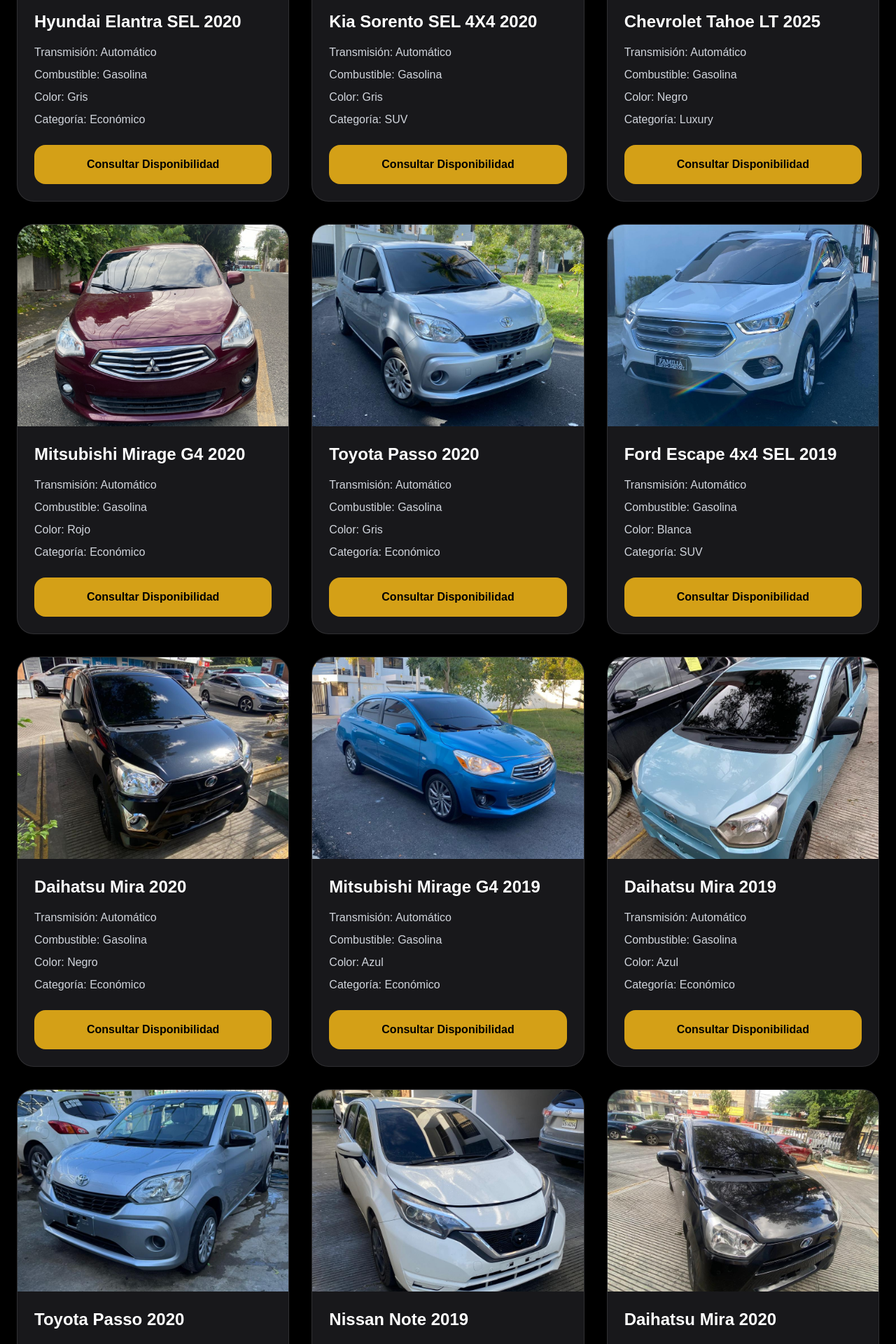
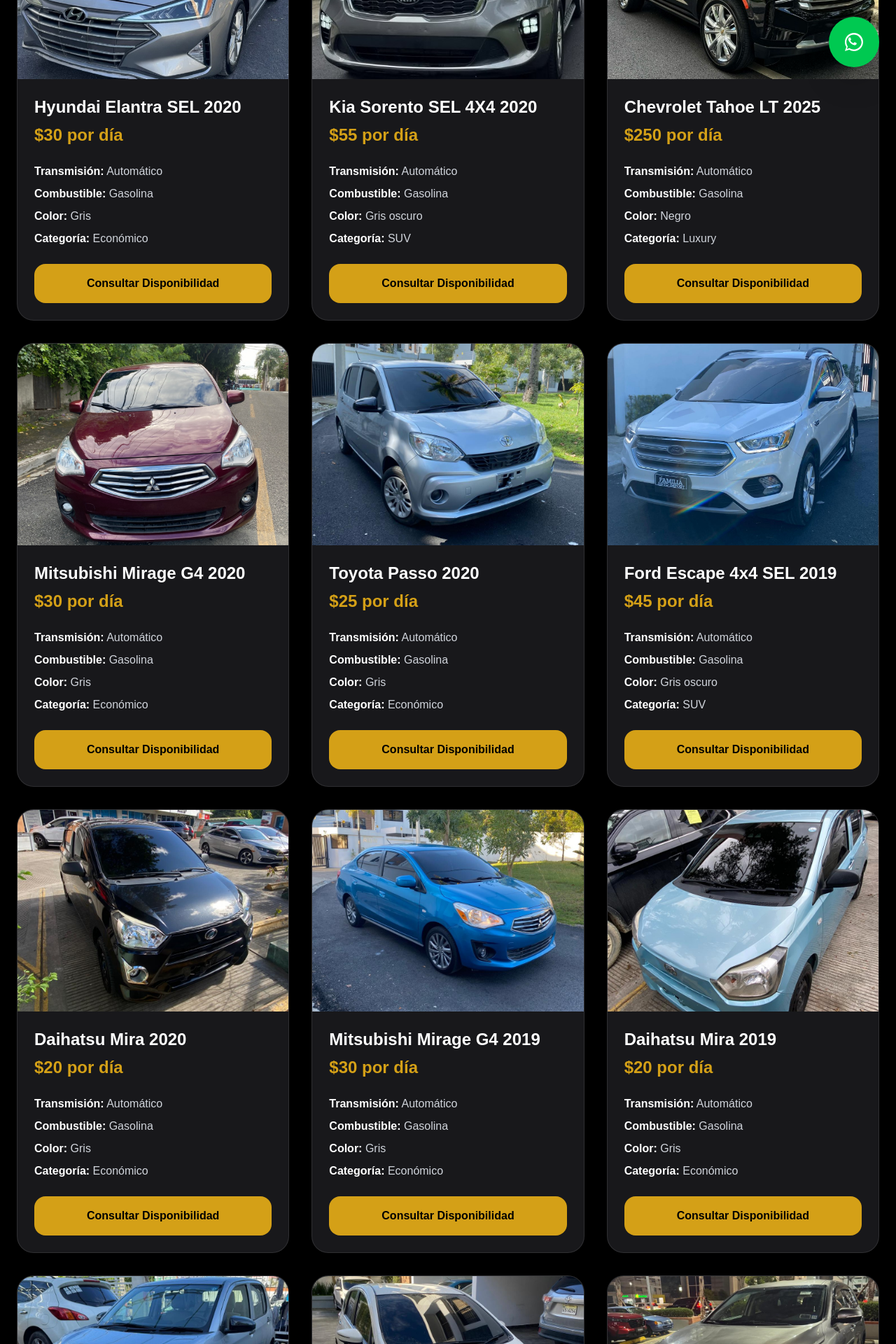
Before and after one commit to magrcrd/New-Repository, a Next.js app: page /catalogo in a window 1280 px wide. Shown: the part 680-2600 px from the top of the page at 70% size. Built offline with nearby package versions, Linux system fonts and the light colour scheme.

Commit message:
final premium website

```diff
--- a/src/app/catalogo/page.tsx
+++ b/src/app/catalogo/page.tsx
@@ -9,217 +9,195 @@ export default function Catalogo() {
     {
       name: "Hyundai Elantra SEL 2020",
       image: "/carro1.jpg",
+      category: "Económico",
+      price: "$30 por día",
       transmission: "Automático",
       fuel: "Gasolina",
       color: "Gris",
-      category: "Económico",
     },
 
     {
       name: "Kia Sorento SEL 4X4 2020",
       image: "/carro2.jpg",
+      category: "SUV",
+      price: "$55 por día",
       transmission: "Automático",
       fuel: "Gasolina",
-      color: "Gris",
-      category: "SUV",
+      color: "Gris oscuro",
     },
 
     {
       name: "Chevrolet Tahoe LT 2025",
       image: "/carro3.jpg",
+      category: "Luxury",
+      price: "$250 por día",
       transmission: "Automático",
       fuel: "Gasolina",
       color: "Negro",
-      category: "Luxury",
     },
 
     {
       name: "Mitsubishi Mirage G4 2020",
       image: "/carro4.jpg",
+      category: "Económico",
+      price: "$30 por día",
       transmission: "Automático",
       fuel: "Gasolina",
-      color: "Rojo",
-      category: "Económico",
+      color: "Gris",
     },
 
     {
       name: "Toyota Passo 2020",
       image: "/carro16.jpg",
+      category: "Económico",
+      price: "$25 por día",
       transmission: "Automático",
       fuel: "Gasolina",
       color: "Gris",
-      category: "Económico",
     },
 
     {
       name: "Ford Escape 4x4 SEL 2019",
       image: "/carro19.jpg",
+      category: "SUV",
+      price: "$45 por día",
       transmission: "Automático",
       fuel: "Gasolina",
-      color: "Blanca",
-      category: "SUV",
+      color: "Gris oscuro",
     },
 
     {
       name: "Daihatsu Mira 2020",
       image: "/carro23.jpg",
+      category: "Económico",
+      price: "$20 por día",
       transmission: "Automático",
       fuel: "Gasolina",
-      color: "Negro",
-      category: "Económico",
+      color: "Gris",
     },
 
     {
       name: "Mitsubishi Mirage G4 2019",
       image: "/carro24.jpeg",
+      category: "Económico",
+      price: "$30 por día",
       transmission: "Automático",
       fuel: "Gasolina",
-      color: "Azul",
-      category: "Económico",
+      color: "Gris",
     },
 
     {
       name: "Daihatsu Mira 2019",
       image: "/carro25.jpeg",
+      category: "Económico",
+      price: "$20 por día",
       transmission: "Automático",
       fuel: "Gasolina",
-      color: "Azul",
-      category: "Económico",
+      color: "Gris",
     },
 
     {
       name: "Toyota Passo 2020",
       image: "/carro26.jpeg",
+      category: "Económico",
+      price: "$25 por día",
       transmission: "Automático",
       fuel: "Gasolina",
       color: "Gris",
-      category: "Económico",
     },
 
     {
       name: "Nissan Note 2019",
       image: "/carro27.jpg",
-      transmission: "Automático",
-      fuel: "Gasolina",
-      color: "Blanco",
       category: "Económico",
-    },
-
-    {
-      name: "Daihatsu Mira 2020",
-      image: "/carro28.jpeg",
-      transmission: "Automático",
-      fuel: "Gasolina",
-      color: "Blanco",
-      category: "Económico",
-    },
-
-    {
-      name: "Mitsubishi Mirage G4 2019",
-      image: "/carro29.jpeg",
-      transmission: "Automático",
-      fuel: "Gasolina",
-      color: "Blanco",
-      category: "Económico",
-    },
-
-    {
-      name: "Mitsubishi Mirage G4 2019",
-      image: "/carro30.jpeg",
-      transmission: "Automático",
-      fuel: "Gasolina",
-      color: "Rojo",
-      category: "Económico",
-    },
-
-    {
-      name: "Daihatsu Mira 2020",
-      image: "/carro31.jpeg",
-      transmission: "Automático",
-      fuel: "Gasolina",
-      color: "Blanco",
-      category: "Económico",
-    },
-
-    {
-      name: "Daihatsu Mira 2016",
-      image: "/carro32.jpeg",
-      transmission: "Automático",
-      fuel: "Gasolina",
-      color: "Blanco",
-      category: "Económico",
-    },
-
-    {
-      name: "Mitsubishi Mirage Hatchback G4 2019",
-      image: "/carro33.jpeg",
+      price: "$30 por día",
       transmission: "Automático",
       fuel: "Gasolina",
       color: "Gris",
-      category: "Económico",
     },
 
     {
       name: "Kia Sorento SEL 2019",
       image: "/carro34.jpeg",
+      category: "SUV",
+      price: "$55 por día",
       transmission: "Automático",
       fuel: "Gasolina",
-      color: "Blanco",
-      category: "SUV",
-    },
-
-    {
-      name: "Daihatsu Mira 2016",
-      image: "/carro35.jpeg",
-      transmission: "Automático",
-      fuel: "Gasolina",
-      color: "Blanco",
-      category: "Económico",
-    },
-
-    {
-      name: "Suzuki Alto 2019",
-      image: "/carro36.jpg",
-      transmission: "Automático",
-      fuel: "Gasolina",
-      color: "Blanco",
-      category: "Económico",
-    },
-
-    {
-      name: "Daihatsu Mira 2019",
-      image: "/carro37.jpeg",
-      transmission: "Automático",
-      fuel: "Gasolina",
-      color: "Blanco",
-      category: "Económico",
-    },
-
-    {
-      name: "Suzuki Alto 2016",
-      image: "/carro38.jpeg",
-      transmission: "Automático",
-      fuel: "Gasolina",
-      color: "Gris",
-      category: "Económico",
+      color: "Gris oscuro",
     },
 
   ];
 
   const [selectedCategory, setSelectedCategory] = useState("Todos");
+  const [searchTerm, setSearchTerm] = useState("");
 
-  const filteredCars =
+  const filteredCars = cars.filter((car) => {
+
+    const matchesCategory =
       selectedCategory === "Todos"
-      ? cars
-      : cars.filter((car) =>
-          car.category.includes(selectedCategory)
-        );
+        ? true
+        : selectedCategory === "SUV"
+        ? car.category.includes("SUV")
+        : selectedCategory === "Luxury"
+        ? car.category.includes("Luxury")
+        : car.category.includes(selectedCategory);
+
+    const matchesSearch =
+      car.name.toLowerCase().includes(searchTerm.toLowerCase());
+
+    return matchesCategory && matchesSearch;
+
+  });
 
   return (
 
-    <main className="bg-black text-white min-h-screen px-6 py-24">
+    <main className="bg-black text-white min-h-screen">
+
+      {/* NAVBAR */}
+
+      <nav className="fixed top-0 left-0 w-full z-50 bg-black/40 backdrop-blur border-b border-white/10">
+
+        <div className="max-w-7xl mx-auto flex items-center justify-between px-6 py-4">
+
+          <div className="flex items-center gap-3">
+
+            <img
+              src="/logo.png"
+              alt="MAG RENT CAR"
+              className="w-12 h-12 object-contain"
+            />
+
+            <div>
+
+              <h1 className="font-bold text-xl">
+                MAG RENT CAR
+              </h1>
+
+              <p className="text-xs text-[#D4A017]">
+                Premium Mobility
+              </p>
+
+            </div>
+
+          </div>
+
+          <a
+            href="https://instagram.com/magrcrd"
+            target="_blank"
+            className="border border-[#D4A017] text-[#D4A017] px-6 py-3 rounded-2xl font-bold hover:bg-[#D4A017] hover:text-black transition"
+          >
+            Instagram
+          </a>
+
+        </div>
+
+      </nav>
+
+      <div className="px-6 py-24">
 
         <div className="max-w-7xl mx-auto">
+
+          {/* TITULO */}
 
           <div className="text-center mb-16">
 
@@ -235,7 +213,25 @@ export default function Catalogo() {
               Vehículos modernos y listos para entrega inmediata
             </p>
 
-          <div className="flex justify-center gap-4 flex-wrap mt-8">
+          </div>
+
+          {/* BUSCADOR */}
+
+          <div className="mb-10">
+
+            <input
+              type="text"
+              placeholder="Buscar vehículo..."
+              value={searchTerm}
+              onChange={(e) => setSearchTerm(e.target.value)}
+              className="w-full bg-zinc-900 border border-white/10 rounded-2xl px-6 py-4 text-white outline-none focus:border-[#D4A017]"
+            />
+
+          </div>
+
+          {/* BOTONES */}
+
+          <div className="flex justify-center gap-4 flex-wrap mb-14">
 
             <button
               onClick={() => setSelectedCategory("Todos")}
@@ -283,15 +279,15 @@ export default function Catalogo() {
 
           </div>
 
-        </div>
+          {/* GRID */}
 
           <div className="grid grid-cols-1 md:grid-cols-3 gap-8">
 
             {filteredCars.map((car) => (
 
               <div
-              key={car.name}
-              className="bg-zinc-900 rounded-3xl overflow-hidden border border-white/10 hover:border-[#D4A017] transition duration-300"
+                key={car.name + car.image}
+                className="bg-zinc-900 rounded-3xl overflow-hidden border border-white/10 hover:border-[#D4A017] hover:-translate-y-2 transition duration-300"
               >
 
                 <img
@@ -302,19 +298,43 @@ export default function Catalogo() {
 
                 <div className="p-6">
 
-                <h2 className="text-2xl font-bold mb-4">
+                  <h2 className="text-2xl font-bold mb-2">
                     {car.name}
                   </h2>
 
+                  <p className="text-[#D4A017] text-2xl font-bold mb-6">
+                    {car.price}
+                  </p>
+
                   <div className="space-y-2 text-gray-300 mb-6">
 
-                  <p>Transmisión: {car.transmission}</p>
+                    <p>
+                      <span className="text-white font-semibold">
+                        Transmisión:
+                      </span>{" "}
+                      {car.transmission}
+                    </p>
 
-                  <p>Combustible: {car.fuel}</p>
+                    <p>
+                      <span className="text-white font-semibold">
+                        Combustible:
+                      </span>{" "}
+                      {car.fuel}
+                    </p>
 
-                  <p>Color: {car.color}</p>
+                    <p>
+                      <span className="text-white font-semibold">
+                        Color:
+                      </span>{" "}
+                      {car.color}
+                    </p>
 
-                  <p>Categoría: {car.category}</p>
+                    <p>
+                      <span className="text-white font-semibold">
+                        Categoría:
+                      </span>{" "}
+                      {car.category}
+                    </p>
 
                   </div>
 
@@ -334,7 +354,85 @@ export default function Catalogo() {
 
           </div>
 
+          {/* INSTAGRAM FEED */}
+
+          <section className="mt-32">
+
+            <div className="text-center mb-12">
+
+              <p className="uppercase tracking-[8px] text-[#D4A017] mb-4">
+                Instagram
+              </p>
+
+              <h2 className="text-4xl font-bold mb-4">
+                @magrcrd
+              </h2>
+
+              <p className="text-gray-400">
+                Síguenos para ver nuevos vehículos y contenido diario
+              </p>
+
             </div>
+
+            <div className="grid grid-cols-2 md:grid-cols-4 gap-4">
+
+              <img
+                src="/carro1.jpg"
+                className="rounded-3xl h-64 w-full object-cover hover:scale-105 transition duration-300"
+              />
+
+              <img
+                src="/carro2.jpg"
+                className="rounded-3xl h-64 w-full object-cover hover:scale-105 transition duration-300"
+              />
+
+              <img
+                src="/carro3.jpg"
+                className="rounded-3xl h-64 w-full object-cover hover:scale-105 transition duration-300"
+              />
+
+              <img
+                src="/carro19.jpg"
+                className="rounded-3xl h-64 w-full object-cover hover:scale-105 transition duration-300"
+              />
+
+            </div>
+
+            <div className="text-center mt-10">
+
+              <a
+                href="https://instagram.com/magrcrd"
+                target="_blank"
+                className="inline-block bg-[#D4A017] text-black px-8 py-4 rounded-2xl font-bold hover:scale-105 transition"
+              >
+                Ver Instagram
+              </a>
+
+            </div>
+
+          </section>
+
+        </div>
+
+      </div>
+
+      {/* BOTON WHATSAPP */}
+
+      <a
+        href="https://wa.me/18092380861"
+        target="_blank"
+        className="fixed bottom-6 right-6 bg-green-500 hover:scale-110 transition duration-300 text-white p-5 rounded-full shadow-2xl z-50"
+      >
+
+        <svg
+          xmlns="http://www.w3.org/2000/svg"
+          viewBox="0 0 32 32"
+          className="w-8 h-8 fill-current"
+        >
+          <path d="M19.11 17.2c-.29-.15-1.72-.85-1.99-.95-.27-.1-.46-.15-.66.15-.2.29-.76.95-.93 1.14-.17.2-.34.22-.63.07-.29-.15-1.21-.45-2.31-1.44-.85-.76-1.42-1.69-1.59-1.98-.17-.29-.02-.45.13-.6.13-.13.29-.34.44-.51.15-.17.2-.29.29-.49.1-.2.05-.37-.02-.51-.07-.15-.66-1.59-.9-2.17-.24-.58-.49-.49-.66-.5h-.56c-.2 0-.51.07-.78.37-.27.29-1.03 1-1.03 2.44s1.05 2.83 1.2 3.03c.15.2 2.06 3.15 5 4.42.7.3 1.24.48 1.66.61.7.22 1.33.19 1.83.12.56-.08 1.72-.7 1.96-1.37.24-.66.24-1.22.17-1.34-.07-.12-.27-.2-.56-.34zM16.01 3C8.83 3 3 8.82 3 16c0 2.54.74 5 2.13 7.11L3 29l6.07-2.09A12.94 12.94 0 0016.01 29C23.18 29 29 23.18 29 16S23.18 3 16.01 3zm0 23.67c-2.15 0-4.25-.58-6.08-1.69l-.43-.25-3.6 1.24 1.18-3.51-.28-.45a10.65 10.65 0 01-1.64-5.7c0-5.9 4.8-10.7 10.7-10.7 2.86 0 5.54 1.11 7.56 3.13A10.63 10.63 0 0126.7 16c0 5.9-4.8 10.67-10.69 10.67z" />
+        </svg>
+
+      </a>
 
     </main>
 
```
Lines whose indentation alone changed are shown as unchanged.
